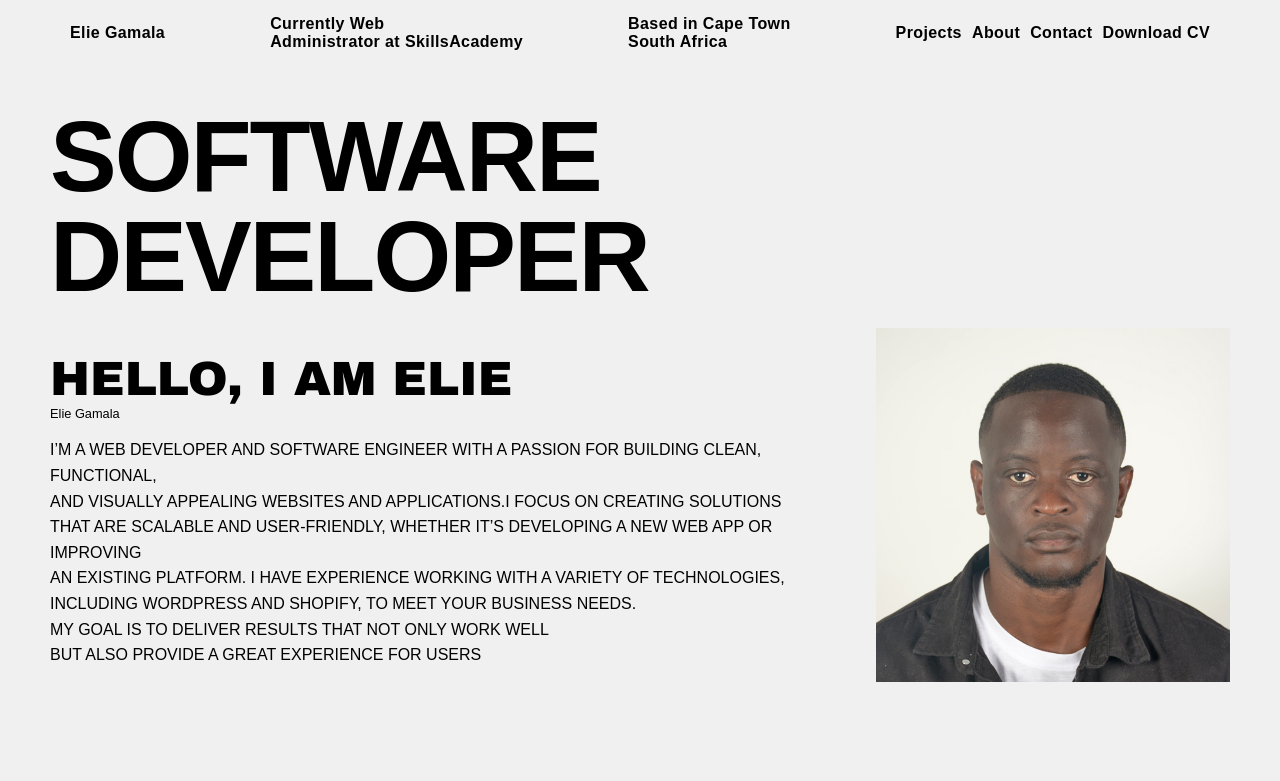
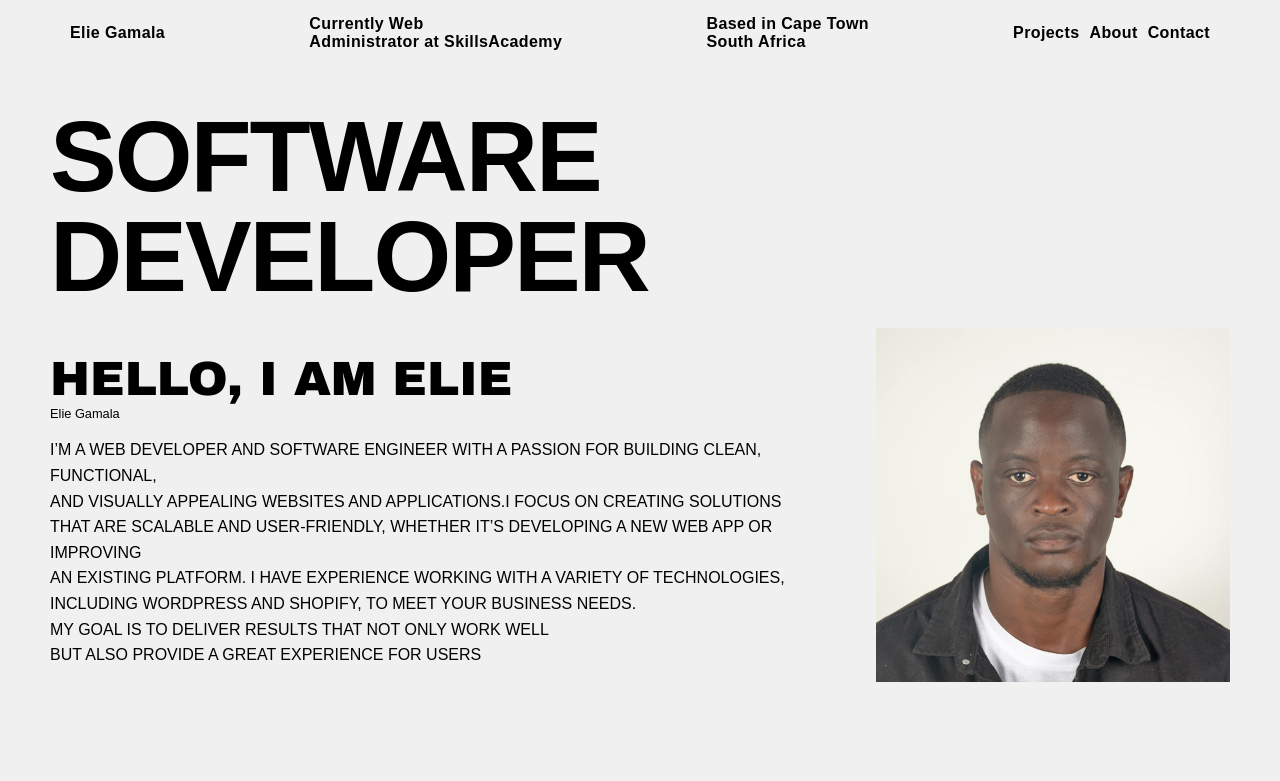
Before and after one commit to eliegamala/portfolio-2025, a plain HTML site: page index.html in a window 1280 px wide. Shown: the top 781 px of the page. Drawn offline with Linux system fonts and the light colour scheme.

Commit message:
Update index.html

```diff
--- a/index.html
+++ b/index.html
@@ -31,7 +31,6 @@
                 <a href="projects.html">Projects</a>
                 <a href="#about">About</a>
                 <a href="#contact">Contact</a>
-                <a href="documents/ELIE JUNIOR PLATFORM DEVELOPER.pdf" download="documents/ELIE JUNIOR PLATFORM DEVELOPER.pdf" target="_blank"> Download CV</a>
               </p>
         </div>
 
```
